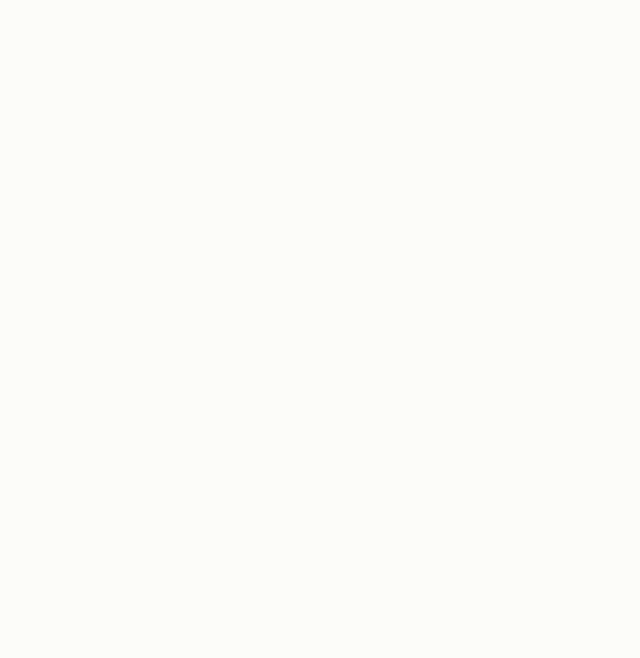
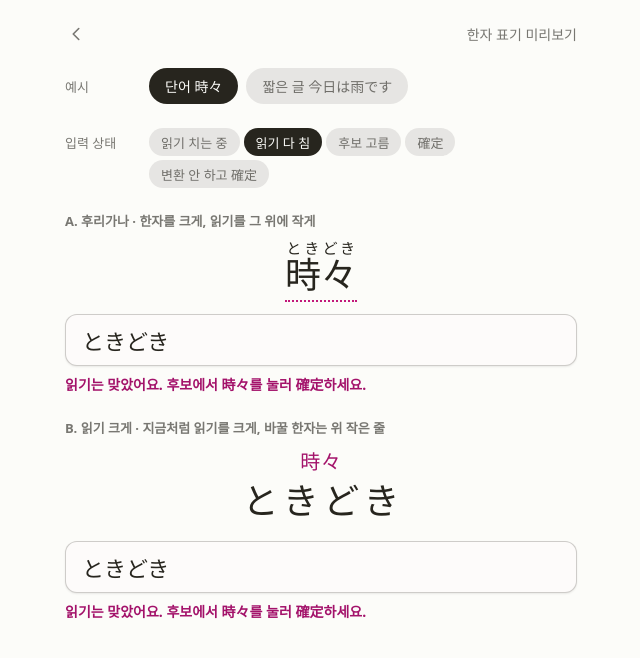
Before and after one commit to GiToon10100011/twiper-kana, a React (Vite) app in the folder apps/web/: page /lab/ruby in a window 1280 px wide. Before the commit this address had no page. Shown: the top 658 px of the page, without its empty margins (319-959 px from the left). Built offline with nearby package versions, Linux system fonts and the light colour scheme.

Commit message:
feat(web): 한자 표기 미리보기 /lab/ruby — A 후리가나 · B 읽기 크게 시안

```diff
--- a/apps/web/src/App.tsx
+++ b/apps/web/src/App.tsx
@@ -8,6 +8,7 @@ import { Opening } from './features/intro/Opening';
 import { CourseTilesLab } from './features/lab/CourseTilesLab';
 import { GuideCheck } from './features/lab/GuideCheck';
 import { ImeLab } from './features/lab/ImeLab';
+import { RubyLab } from './features/lab/RubyLab';
 import { Onboarding } from './features/onboarding/Onboarding';
 import { UpdatePrompt } from './features/pwa/UpdatePrompt';
 import { Settings } from './features/settings/Settings';
@@ -41,6 +42,7 @@ export function App() {
           <Route path="/lab/ime" element={<ImeLab />} />
           <Route path="/lab/guide-check" element={<GuideCheck />} />
           <Route path="/lab/course-tiles" element={<CourseTilesLab />} />
+          <Route path="/lab/ruby" element={<RubyLab />} />
         </Routes>
       )}
     </BrowserRouter>
--- a/apps/web/src/features/home/Steps.tsx
+++ b/apps/web/src/features/home/Steps.tsx
@@ -63,6 +63,12 @@ export function Steps() {
             <small>{t('home.courseTilesHint')}</small>
           </Link>
         </li>
+        <li>
+          <Link to="/lab/ruby">
+            <span>{t('home.rubyLab')}</span>
+            <small>{t('home.rubyLabHint')}</small>
+          </Link>
+        </li>
       </ul>
     </main>
   );
--- /dev/null
+++ b/apps/web/src/features/lab/RubyLab.tsx
@@ -0,0 +1,154 @@
+import { useState } from 'react';
+import { useTranslation } from 'react-i18next';
+import { Link } from 'react-router';
+import {
+  createInputSession,
+  pendingStep,
+  reduceInputSession,
+  rubySurface,
+  type InputSessionState,
+} from '@twiper/core';
+import { BackIcon } from '../../ui/icons';
+import { Pills } from '../../ui/Pills';
+import { TargetText, type RubyStyle } from '../training/TargetText';
+
+type SampleId = 'word' | 'sentence';
+type StateId = 'typing' | 'read' | 'converted' | 'committed' | 'unconverted';
+
+/** 입력창 값 열 (조합 중이면 true) */
+type Steps = readonly (readonly [string, boolean])[];
+
+/** 예시 목표와 상태마다 그때까지 들어온 입력. 가짜 입력이며 저장하지 않는다 */
+const SAMPLES: Record<SampleId, { label: string; target: string; states: Record<StateId, Steps> }> =
+  {
+    word: {
+      label: '단어 時々',
+      target: '{時々|ときどき}',
+      states: {
+        typing: [
+          ['と', true],
+          ['とき', true],
+        ],
+        read: [['ときどき', true]],
+        converted: [
+          ['ときどき', true],
+          ['時々', true],
+        ],
+        committed: [
+          ['ときどき', true],
+          ['時々', false],
+        ],
+        unconverted: [
+          ['ときどき', true],
+          ['ときどき', false],
+        ],
+      },
+    },
+    sentence: {
+      label: '짧은 글 今日は雨です',
+      target: '{今日|きょう}は{雨|あめ}です',
+      states: {
+        typing: [['きょうは', true]],
+        read: [['きょうはあめです', true]],
+        converted: [
+          ['きょうはあめです', true],
+          ['今日は雨です', true],
+        ],
+        committed: [
+          ['今日は雨です', true],
+          ['今日は雨です', false],
+        ],
+        unconverted: [
+          ['きょうはあめです', true],
+          ['きょうはあめです', false],
+        ],
+      },
+    },
+  };
+
+const SAMPLE_OPTIONS = Object.entries(SAMPLES).map(
+  ([id, { label }]) => [id as SampleId, label] as const,
+);
+
+const STATES: readonly (readonly [StateId, string])[] = [
+  ['typing', '읽기 치는 중'],
+  ['read', '읽기 다 침'],
+  ['converted', '후보 고름'],
+  ['committed', '確定'],
+  ['unconverted', '변환 안 하고 確定'],
+];
+
+const STYLES: readonly { style: RubyStyle; title: string; note: string }[] = [
+  { style: 'above', title: 'A. 후리가나', note: '한자를 크게, 읽기를 그 위에 작게' },
+  { style: 'lines', title: 'B. 읽기 크게', note: '지금처럼 읽기를 크게, 바꿀 한자는 위 작은 줄' },
+];
+
+function sessionOf(target: string, steps: Steps): InputSessionState {
+  return steps.reduce(
+    (session, [value, composing], i) =>
+      reduceInputSession(session, { t: (i + 1) * 100, value, composing }),
+    createInputSession(target, 'commit'),
+  );
+}
+
+/** 한자 표기({今日|きょう})를 연습 화면에 어떻게 보일지 두 시안을 같은 입력 상태로 비교한다 */
+export function RubyLab() {
+  const { t } = useTranslation();
+  const [sample, setSample] = useState<SampleId>('word');
+  const [state, setState] = useState<StateId>('read');
+  const { target, states } = SAMPLES[sample];
+  const session = sessionOf(target, states[state]);
+  const word = rubySurface(target);
+  const step = pendingStep(session);
+  const hintClass = step === 'fix' ? ' is-warning' : step ? ' is-matched' : '';
+  const hint =
+    session.completedAt !== null
+      ? '(다음 문제로 넘어감)'
+      : step === 'convert'
+        ? t('drill.convert', { word })
+        : step === 'fix'
+          ? t('drill.fix', { word })
+          : step === 'commit'
+            ? t('drill.matched')
+            : '';
+
+  return (
+    <main className="lab">
+      <header className="screen-header">
+        <Link className="icon-btn header-back" to="/steps" aria-label={t('settings.home')}>
+          <BackIcon />
+        </Link>
+        <span>한자 표기 미리보기</span>
+      </header>
+
+      <div className="lab-choice">
+        <span>예시</span>
+        <Pills label="예시" value={sample} options={SAMPLE_OPTIONS} onChange={setSample} />
+      </div>
+      <div className="lab-choice">
+        <span>입력 상태</span>
+        <Pills label="입력 상태" value={state} options={STATES} onChange={setState} small />
+      </div>
+
+      {STYLES.map(({ style, title, note }) => (
+        <section key={style} className="ruby-sample" aria-label={title}>
+          <h2 className="section-label">
+            {title} · {note}
+          </h2>
+          <div className="trainer">
+            <TargetText session={session} rubyStyle={style} />
+            <input
+              className="text-input"
+              type="text"
+              lang="ja"
+              readOnly
+              value={session.raw.join('')}
+              aria-label="입력창 (예시)"
+            />
+            <p className={`trainer-hint${hintClass}`}>{hint}</p>
+          </div>
+        </section>
+      ))}
+    </main>
+  );
+}
--- a/apps/web/src/features/training/TargetText.tsx
+++ b/apps/web/src/features/training/TargetText.tsx
@@ -1,10 +1,17 @@
-import { charStatuses, type InputSessionState } from '@twiper/core';
+import { charStatuses, type CharStatus, type InputSessionState } from '@twiper/core';
+
+/**
+ * 한자 표기를 보이는 방식 (/lab/ruby 시안 비교용).
+ * above: 한자를 크게, 읽기를 그 위에 작게 (후리가나) / lines: 읽기를 크게, 바꿀 한자 표기를 그 위 작은 줄로
+ */
+export type RubyStyle = 'above' | 'lines';
 
 interface TargetTextProps {
   session: InputSessionState;
   label?: string;
   /** 이 글자 위치 뒤에서 어절을 나눈다. 줄은 어절 경계에서만 바뀐다 */
   gapsAfter?: readonly number[];
+  rubyStyle?: RubyStyle;
 }
 
 /** 글자 위치를 어절로 묶는다: gapsAfter [3, 5] → [[0,1,2,3], [4,5], [6, …]] */
@@ -22,8 +29,43 @@ function wordsOf(length: number, gaps: ReadonlySet<number>): number[][] {
   return words;
 }
 
+type Piece =
+  | { kind: 'char'; index: number }
+  | { kind: 'ruby'; surface: string; indexes: number[]; status: CharStatus };
+
+/**
+ * 목표를 가나 글자와 한자 표기 조각으로 나눈다.
+ * 한자 표기는 변환해 넣었으면 correct, 읽기까지만 맞으면 변환할 차례라 pending,
+ * 그 읽기를 변환하지 않고 確定해 버렸으면 wrong, 아니면 todo
+ */
+function piecesOf(session: InputSessionState, statuses: readonly CharStatus[]): Piece[] {
+  const pieces: Piece[] = [];
+  let i = 0;
+  session.rubies.forEach((ruby, n) => {
+    for (; i < ruby.start; i += 1) pieces.push({ kind: 'char', index: i });
+    const indexes = Array.from({ length: ruby.end - ruby.start }, (_, k) => ruby.start + k);
+    const read = indexes.every((index) => statuses[index] === 'correct');
+    const status = session.converted[n]
+      ? 'correct'
+      : read
+        ? session.composing
+          ? 'pending'
+          : 'wrong'
+        : 'todo';
+    pieces.push({ kind: 'ruby', surface: ruby.surface, indexes, status });
+    i = ruby.end;
+  });
+  for (; i < session.target.length; i += 1) pieces.push({ kind: 'char', index: i });
+  return pieces;
+}
+
 /** 목표 문자열. 입력한 글자는 잉크색, 오타는 붉은색, 다음에 칠 글자는 마젠타 밑줄로 보여 준다. */
-export function TargetText({ session, label, gapsAfter = [] }: TargetTextProps) {
+export function TargetText({
+  session,
+  label,
+  gapsAfter = [],
+  rubyStyle = 'above',
+}: TargetTextProps) {
   const statuses = charStatuses(session);
   const next = session.value.length;
   const char = (i: number) => (
@@ -31,6 +73,42 @@ export function TargetText({ session, label, gapsAfter = [] }: TargetTextProps)
       {session.target[i]}
     </span>
   );
+
+  if (session.rubies.length > 0) {
+    const pieces = piecesOf(session, statuses);
+    if (rubyStyle === 'lines') {
+      return (
+        <div className="target-lines" lang="ja" aria-label={label}>
+          <p className="target-surface">
+            {pieces.map((piece) =>
+              piece.kind === 'ruby' ? (
+                <span key={piece.indexes[0]} className={`ch-${piece.status}`}>
+                  {piece.surface}
+                </span>
+              ) : (
+                <span key={piece.index}>{session.target[piece.index]}</span>
+              ),
+            )}
+          </p>
+          <p className="target-text">{session.target.map((_, i) => char(i))}</p>
+        </div>
+      );
+    }
+    return (
+      <p className="target-text" lang="ja" aria-label={label}>
+        {pieces.map((piece) =>
+          piece.kind === 'ruby' ? (
+            <ruby key={piece.indexes[0]} className={`ch-ruby ch-${piece.status}`}>
+              {piece.surface}
+              <rt>{piece.indexes.map(char)}</rt>
+            </ruby>
+          ) : (
+            char(piece.index)
+          ),
+        )}
+      </p>
+    );
+  }
 
   // 어절 경계가 없으면 글자마다 줄이 바뀔 수 있다 (기초 줄·단어). 있으면 어절을 통째로 넘긴다
   if (gapsAfter.length === 0) {
--- a/apps/web/src/i18n/ja.ts
+++ b/apps/web/src/i18n/ja.ts
@@ -15,6 +15,8 @@ export const ja: typeof ko = {
     guideCheckHint: 'キー配置の照合',
     courseTiles: 'コース一覧プレビュー',
     courseTilesHint: '進み具合ごとの表示',
+    rubyLab: '漢字表記プレビュー',
+    rubyLabHint: 'ふりがなの案を比べる',
   },
   onboarding: {
     step: '{{current}}/{{total}}',
--- a/apps/web/src/i18n/ko.ts
+++ b/apps/web/src/i18n/ko.ts
@@ -13,6 +13,8 @@ export const ko = {
     guideCheckHint: '키 배치 대조',
     courseTiles: '목록 상태 미리보기',
     courseTilesHint: '진행 상태별 코스 목록',
+    rubyLab: '한자 표기 미리보기',
+    rubyLabHint: '후리가나 시안 비교',
   },
   onboarding: {
     step: '{{current}}/{{total}}',
--- a/apps/web/src/styles.css
+++ b/apps/web/src/styles.css
@@ -253,6 +253,8 @@ a {
   display: flex;
   flex-wrap: wrap;
   gap: 0.12em;
+  /* 후리가나가 붙은 한자와 가나를 같은 밑선에 맞춘다 */
+  align-items: baseline;
   justify-content: center;
   margin: var(--space-2) 0 var(--space-3);
   font-size: 2.25rem;
@@ -286,6 +288,53 @@ a {
   color: var(--danger);
   background: var(--danger-soft);
   border-radius: var(--radius-sm);
+}
+
+/* 한자 표기 — 시안 A: 한자를 크게, 읽기를 그 위에 작게. 치는 진행은 읽기 글자에 보인다 */
+.target-text ruby {
+  padding-bottom: 2px;
+  ruby-position: over;
+  border-bottom: 2px solid transparent;
+}
+
+/* 읽기를 다 쳤으니 후보에서 이 표기를 고를 차례 */
+.target-text ruby.ch-pending {
+  border-bottom: 2px dotted var(--accent);
+}
+
+.target-text rt {
+  font-size: 0.42em;
+  letter-spacing: 0.04em;
+}
+
+.target-text rt span {
+  padding-bottom: 0;
+  border-bottom-width: 1px;
+}
+
+/* 시안 B: 읽기를 지금처럼 크게, 바꿀 한자 표기는 그 위 작은 줄로 */
+.target-lines {
+  margin: var(--space-2) 0 var(--space-3);
+}
+
+.target-surface {
+  margin: 0;
+  font-size: 1.25rem;
+  color: var(--ink-muted);
+  text-align: center;
+  letter-spacing: 0.04em;
+}
+
+.target-surface .ch-correct {
+  color: var(--ink);
+}
+
+.target-surface .ch-pending {
+  color: var(--accent-strong);
+}
+
+.target-lines .target-text {
+  margin: 0;
 }
 
 /* 두 입력창을 같은 자리에 겹쳐 두고 활성 입력창만 보이게 한다 (리셋 전략 R1) */
```
